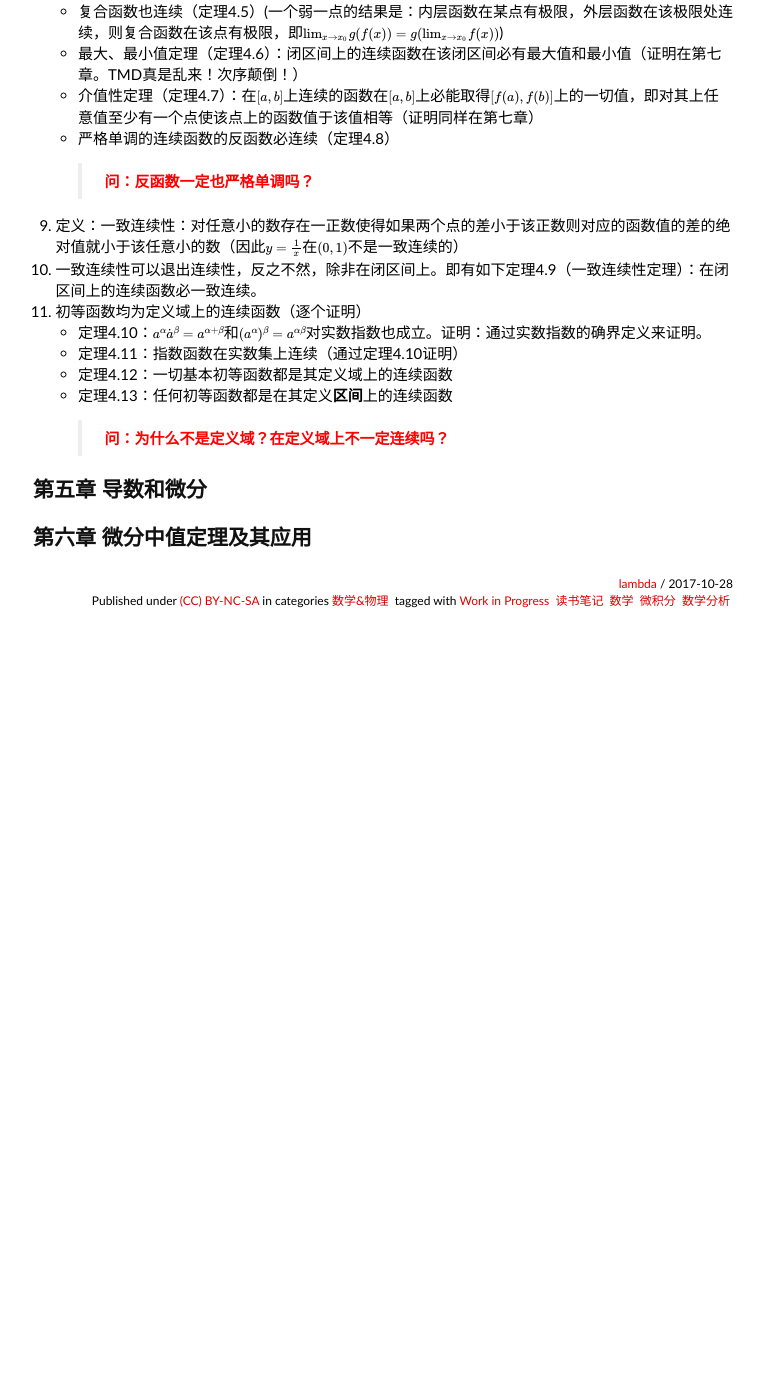
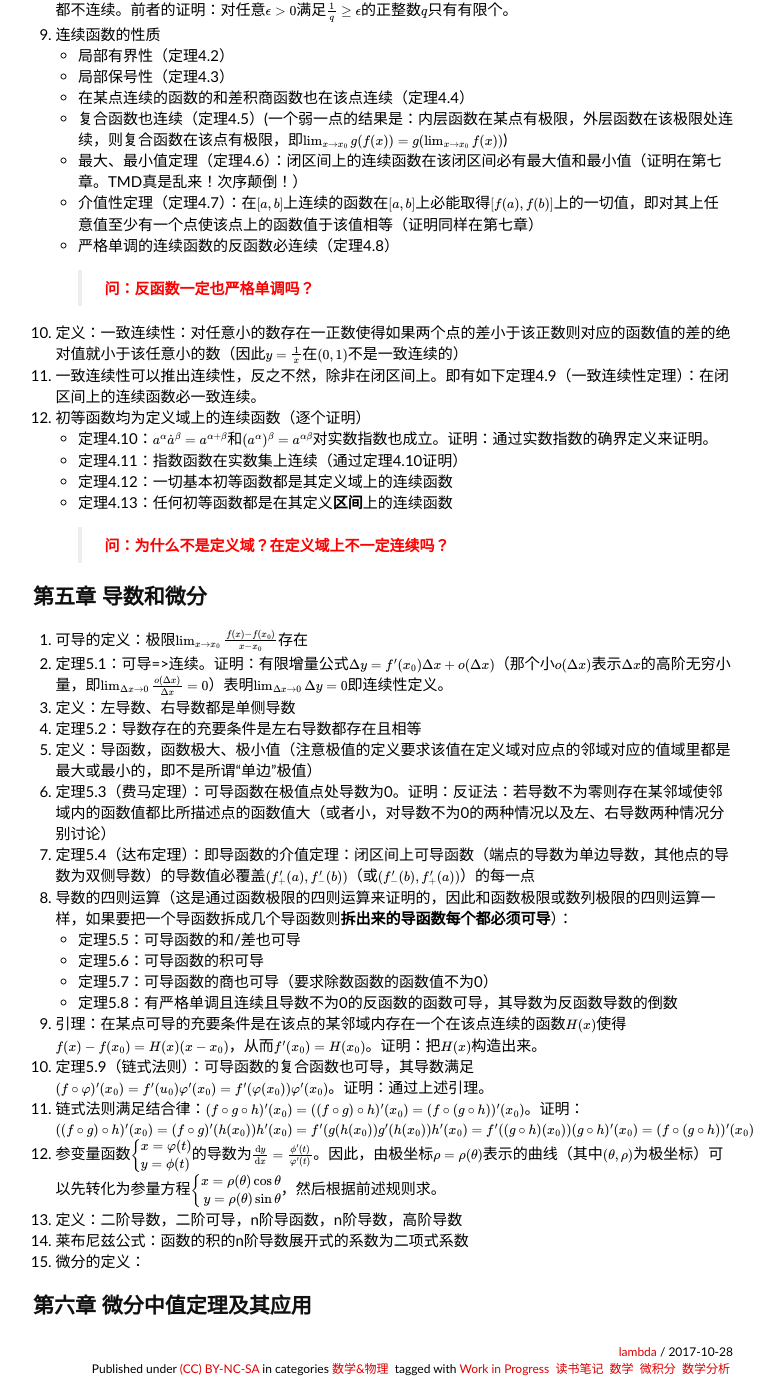
Before and after one commit to lam8da/lam8da.github.io, a Jekyll site: the page built from _posts/2017-10-28-mathematical-analysis-by-east-china-normal-university-notes.md, in a window 1280 px wide and 1400 px high, scrolled down 3645 px. Shown: the whole window, without its empty margins (257-1041 px from the left). Built offline with Jekyll 4.4.1, drawn with Linux system fonts in a browser that asks for light colours; nearby versions of some CDN libraries; formulas are drawn with MathJax 3; comment, search, counter and statistics services are not loaded; before the commit the page ends 4283 px from its top, so only the background shows below that; some of the changed text lies outside the part shown.

Commit message:
Add more math analysis notes

```diff
--- a/_posts/2017-10-28-mathematical-analysis-by-east-china-normal-university-notes.md
+++ b/_posts/2017-10-28-mathematical-analysis-by-east-china-normal-university-notes.md
@@ -77,13 +77,13 @@ tags:
 1. 定理2.4（保号性）：收敛的数列在某项后的所有项必同号
 1. 定理2.5（保不等式性）：两收敛数列若从某一项起总有其中一列的项小于等于另一列的对应项，则一列的极限小于等于另一列
 1. 定理2.6（迫敛性）：若两数列以同一个数为极限，另一个数列从某项起之后的所有项介于该两数列的对应项之间，则该另一数列也以该数为极限
-1. 定理2.7（四则运算法则）：数列对应项的和/积组成的新数列的极限等于原来数列的极限的和/积
+1. 定理2.7（四则运算法则）：数列对应项的和/积组成的新数列的极限等于原来数列的极限的和/积（这表明在应用四则运算法则时，如果要把一个数列作为加法或乘法的结果拆分成两个或多个数列，则**拆出来的每个数列的极限必须存在**！）
 1. 定义：数列的子列，平凡子列（去掉有限项后得到），非平凡子列
-1. 定理2.8：数列收敛的充要条件是其所有非平凡子列都收敛。充分性证明：通过必要性证明$${a_{2k}}$$，$${a_{6k}}$$，$${a_{3k}}$$，$${a_{2k-1}}$$的极限逐个相等，有极限的$$U(a;\epsilon)$$定义得证
+1. 定理2.8：数列收敛的充要条件是其所有非平凡子列都收敛。充分性证明：通过必要性证明$${a_{2k}}$$，$${a_{6k}}$$，$${a_{3k}}$$，$${a_{2k-1}}$$的极限逐个相等，由极限的$$U(a;\epsilon)$$定义得证
 1. 定义：单调递增/减数列（注意比较时包含等于号，因为不是严格单调）
 1. 定理2.9（单调有界定理）：实数系中单调有界数列必有极限。通过确界原理证明
 1. 证明$$\lim_{n\to \infty}(1+\frac{1}{n})^n$$存在：先证其为递增数列，再证其有界（4是一个界）
-1. 定理2.10（柯西收敛准则）：数列收敛的充要条件是，对任意小的数存在某正整数使得项数大于该正整数的任意两项的差的绝对值小于该任意小数。
+1. 定理2.10（柯西收敛准则）：数列收敛的充要条件是，对任意小的数存在某正整数使得项数大于该正整数的任意两项的差的绝对值小于该任意小数。（证明在第七章）
 
 ## 第三章 函数极限
 
@@ -96,7 +96,7 @@ tags:
 1. 定理3.4（局部保号性）：函数若在某点有非零极限则函数在该点的某空心邻域的值同号
 1. 定理3.5（保不等式性）：两函数若都在某点有极限且在该点的某空心邻域内一个函数的值总小于等于另一个的值，则一个函数在该点的极限小于等于另一个
 1. 定理3.6（迫敛性）：懒得打了
-1. 定理3.7（四则运算法则）：和数列类似，但多了一个非零除法（为啥数列没有非零除法？可能因为函数的证明过程限制在某空心邻域内，数列比较麻烦还要取一个整数只使用项数大于它的项）
+1. 定理3.7（四则运算法则）：和数列类似，但多了一个非零除法（为啥数列没有非零除法？可能因为函数的证明过程限制在某空心邻域内，数列比较麻烦还要取一个整数只使用项数大于它的项）。另外这表明在应用四则运算法则时，如果要把一个函数作为加法、乘法或除法的结果拆分成两个或多个函数，则**拆出来的每个函数的极限必须存在**！
 1. 定理3.8（归结原则，或海涅定理）：类似于定理2.8，函数在某点极限存在的充要条件是对任何以该点为极限的数列函数在数列上的项的值的极限都存在且相等。
 1. 通过归结原则可以证明$$\lim_{x \to 0}\sin\frac{1}{x}$$不存在
 1. 定理3.9：右极限存在的充要条件（类似于定理3.8）
@@ -113,7 +113,8 @@ tags:
 
 ## 第四章 函数的连续性
 
-1. 函数连续性定义：在某点的极限等于其函数值。也可以用$$\epsilon-\delta$$方式来定义。连续意味着极限运算和函数符号的可交换性即$$\lim_{x\to x_0}f(x)=f(\lim_{x \to x_0}x)$$
+1. 函数连续性定义：在某点的极限等于其函数值。也可以用$$\epsilon-\delta$$方式来定义。连续性等价于$$\lim_{x-x_0\to 0}\big(f(x)-f(x_0)\big)=0$$即$$\lim_{\Delta x\to 0}\Delta y=0$$。
+1. 连续意味着极限运算和函数符号的可交换性即$$\lim_{x\to x_0}f(x)=f(x_0)=f(\lim_{x \to x_0}x)$$
 1. 定义：左连续，右连续
 1. 定理4.1：连续<=>左连续且右连续
 1. 定义：
@@ -133,10 +134,10 @@ tags:
 1. 黎曼函数
    $$
    R(x)=\left\{
-   \begin{align}
+   \begin{aligned}
    &\frac{1}{q}, x=\frac{p}{q}, (p,q\in \Bbb{Z}+, p<q, \gcd(p,q)=1)\\
    &0, x\in\{0,1\}\cup((0,1)\cap(\Bbb{R}\backslash\Bbb{Q}))
-   \end{align}
+   \end{aligned}
    \right.
    $$
    在$$(0,1)$$内的无理点处都连续，任何有理点处都不连续。前者的证明：对任意$$\epsilon>0$$满足$$\frac{1}{q}\ge\epsilon$$的正整数$$q$$只有有限个。
@@ -151,7 +152,7 @@ tags:
      > 问：反函数一定也严格单调吗？
        {: .lambda_question}
 1. 定义：一致连续性：对任意小的数存在一正数使得如果两个点的差小于该正数则对应的函数值的差的绝对值就小于该任意小的数（因此$$y=\frac{1}{x}$$在$$(0,1)$$不是一致连续的）
-1. 一致连续性可以退出连续性，反之不然，除非在闭区间上。即有如下定理4.9（一致连续性定理）：在闭区间上的连续函数必一致连续。
+1. 一致连续性可以推出连续性，反之不然，除非在闭区间上。即有如下定理4.9（一致连续性定理）：在闭区间上的连续函数必一致连续。
 1. 初等函数均为定义域上的连续函数（逐个证明）
    - 定理4.10：$$a^\alpha\dot a^\beta=a^{\alpha+\beta}$$和$$(a^\alpha)^\beta=a^{\alpha\beta}$$对实数指数也成立。证明：通过实数指数的确界定义来证明。
    - 定理4.11：指数函数在实数集上连续（通过定理4.10证明）
@@ -162,4 +163,24 @@ tags:
 
 ## 第五章 导数和微分
 
+1. 可导的定义：极限$$\lim_{x\to x_0}\frac{f(x)-f(x_0)}{x-x_0}$$存在
+1. 定理5.1：可导=>连续。证明：有限增量公式$$\Delta y=f'(x_0)\Delta x+o(\Delta x)$$（那个小$$o(\Delta x)$$表示$$\Delta x$$的高阶无穷小量，即$$\lim_{\Delta x\to 0}\frac{o(\Delta x)}{\Delta x}=0$$）表明$$\lim_{\Delta x\to 0}\Delta y=0$$即连续性定义。
+1. 定义：左导数、右导数都是单侧导数
+1. 定理5.2：导数存在的充要条件是左右导数都存在且相等
+1. 定义：导函数，函数极大、极小值（注意极值的定义要求该值在定义域对应点的邻域对应的值域里都是最大或最小的，即不是所谓“单边”极值）
+1. 定理5.3（费马定理）：可导函数在极值点处导数为0。证明：反证法：若导数不为零则存在某邻域使邻域内的函数值都比所描述点的函数值大（或者小，对导数不为0的两种情况以及左、右导数两种情况分别讨论）
+1. 定理5.4（达布定理）：即导函数的介值定理：闭区间上可导函数（端点的导数为单边导数，其他点的导数为双侧导数）的导数值必覆盖$$(f'_+(a),f'_-(b))$$（或$$(f'_-(b),f'_+(a))$$）的每一点
+1. 导数的四则运算（这是通过函数极限的四则运算来证明的，因此和函数极限或数列极限的四则运算一样，如果要把一个导函数拆成几个导函数则**拆出来的导函数每个都必须可导**）：
+   - 定理5.5：可导函数的和/差也可导
+   - 定理5.6：可导函数的积可导
+   - 定理5.7：可导函数的商也可导（要求除数函数的函数值不为0）
+   - 定理5.8：有严格单调且连续且导数不为0的反函数的函数可导，其导数为反函数导数的倒数
+1. 引理：在某点可导的充要条件是在该点的某邻域内存在一个在该点连续的函数$$H(x)$$使得$$f(x)-f(x_0)=H(x)(x-x_0)$$，从而$$f'(x_0)=H(x_0)$$。证明：把$$H(x)$$构造出来。
+1. 定理5.9（链式法则）：可导函数的复合函数也可导，其导数满足$$(f\circ \varphi)'(x_0)=f'(u_0)\varphi'(x_0)=f'(\varphi(x_0))\varphi'(x_0)$$。证明：通过上述引理。
+1. 链式法则满足结合律：$$(f\circ g\circ h)'(x_0)=((f\circ g)\circ h)'(x_0)=(f\circ (g\circ h))'(x_0)$$。证明：$$((f\circ g)\circ h)'(x_0)=(f\circ g)'(h(x_0))h'(x_0)=f'(g(h(x_0))g'(h(x_0))h'(x_0)=f'((g\circ h)(x_0))(g\circ h)'(x_0)=(f\circ (g\circ h))'(x_0)$$
+1. 参变量函数$$\left\{\begin{align}&x=\varphi(t)\\&y=\phi(t)\end{align}\right.$$的导数为$$\frac{\mathrm{d} y}{\mathrm{d} x}=\frac{\phi'(t)}{\varphi'(t)}$$。因此，由极坐标$$\rho=\rho(\theta)$$表示的曲线（其中$$(\theta,\rho)$$为极坐标）可以先转化为参量方程$$\left\{\begin{align}x=\rho(\theta)\cos \theta\\y=\rho(\theta)\sin\theta\end{align}\right.$$，然后根据前述规则求。
+1. 定义：二阶导数，二阶可导，n阶导函数，n阶导数，高阶导数
+1. 莱布尼兹公式：函数的积的n阶导数展开式的系数为二项式系数
+1. 微分的定义：
+
 ## 第六章 微分中值定理及其应用
```
